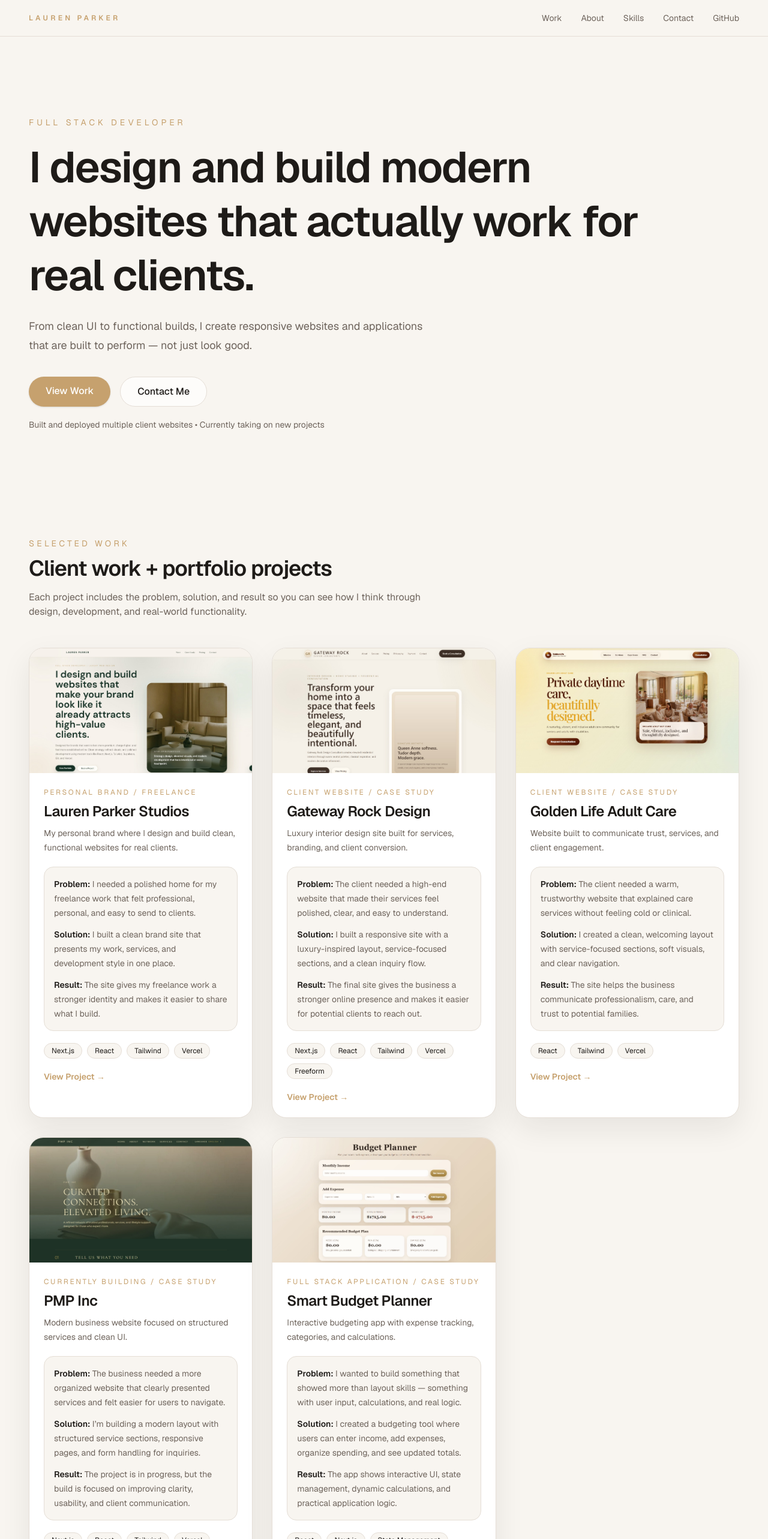
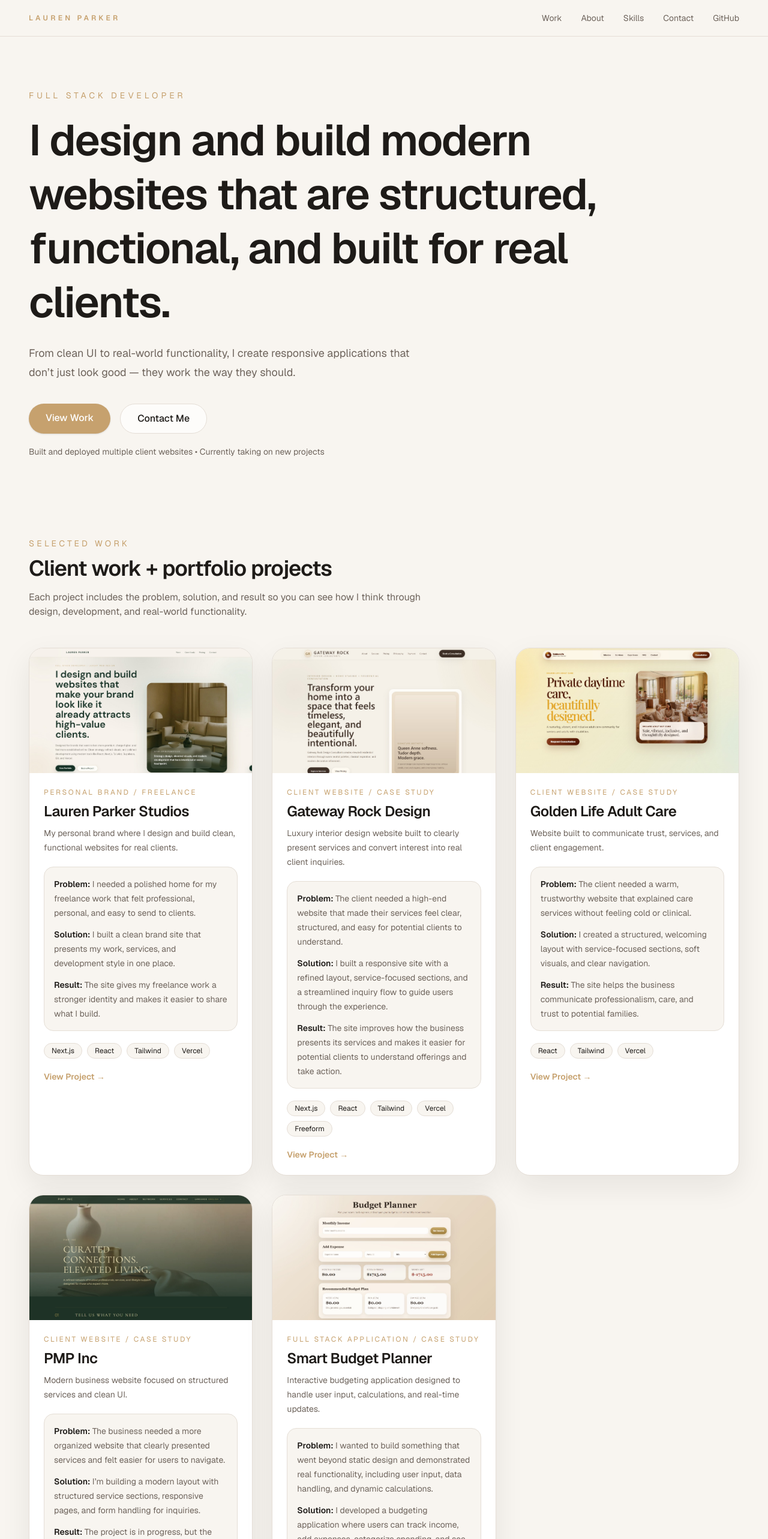
Before and after one commit to laurenabigailparker/lauren-parker-portfolio, a Next.js app: page / in a window 1280 px wide. Shown: the top 2566 px of the page at 60% size. Built offline with nearby package versions, Linux system fonts and the light colour scheme.

Commit message:
Enhance portfolio content: improved hero, about section, and project case studies

```diff
--- a/app/page.tsx
+++ b/app/page.tsx
@@ -27,17 +27,17 @@ const projects = [
     title: "Gateway Rock Design",
     type: "Client Website / Case Study",
     description:
-      "Luxury interior design site built for services, branding, and client conversion.",
+      "Luxury interior design website built to clearly present services and convert interest into real client inquiries.",
     tech: ["Next.js", "React", "Tailwind", "Vercel", "Freeform"],
     image: "/gatewaypic.jpg",
     live: "https://gateway-rock-design.vercel.app/",
     caseStudy: {
       problem:
-        "The client needed a high-end website that made their services feel polished, clear, and easy to understand.",
+        "The client needed a high-end website that made their services feel clear, structured, and easy for potential clients to understand.",
       solution:
-        "I built a responsive site with a luxury-inspired layout, service-focused sections, and a clean inquiry flow.",
+        "I built a responsive site with a refined layout, service-focused sections, and a streamlined inquiry flow to guide users through the experience.",
       result:
-        "The final site gives the business a stronger online presence and makes it easier for potential clients to reach out.",
+        "The site improves how the business presents its services and makes it easier for potential clients to understand offerings and take action.",
     },
   },
   {
@@ -52,14 +52,14 @@ const projects = [
       problem:
         "The client needed a warm, trustworthy website that explained care services without feeling cold or clinical.",
       solution:
-        "I created a clean, welcoming layout with service-focused sections, soft visuals, and clear navigation.",
+        "I created a structured, welcoming layout with service-focused sections, soft visuals, and clear navigation.",
       result:
         "The site helps the business communicate professionalism, care, and trust to potential families.",
     },
   },
   {
     title: "PMP Inc",
-    type: "Currently Building / Case Study",
+    type: "Client Website / Case Study",
     description:
       "Modern business website focused on structured services and clean UI.",
     tech: ["Next.js", "React", "Tailwind", "Vercel", "Freeform"],
@@ -79,18 +79,18 @@ const projects = [
     title: "Smart Budget Planner",
     type: "Full Stack Application / Case Study",
     description:
-      "Interactive budgeting app with expense tracking, categories, and calculations.",
+      "Interactive budgeting application designed to handle user input, calculations, and real-time updates.",
     tech: ["React", "Next.js", "State Management", "Application Logic"],
     image: "/budgetpic.jpg",
     live: "https://expense-tracker-5e2rdqtwg-laurenabigailparkers-projects.vercel.app/",
     github: "https://github.com/laurenabigailparker/expense-tracker",
     caseStudy: {
       problem:
-        "I wanted to build something that showed more than layout skills — something with user input, calculations, and real logic.",
+        "I wanted to build something that went beyond static design and demonstrated real functionality, including user input, data handling, and dynamic calculations.",
       solution:
-        "I created a budgeting tool where users can enter income, add expenses, organize spending, and see updated totals.",
+        "I developed a budgeting application where users can track income, add expenses, categorize spending, and see real-time updates to their totals using state management.",
       result:
-        "The app shows interactive UI, state management, dynamic calculations, and practical application logic.",
+        "The project demonstrates interactive UI, real-time data updates, and practical application logic, showing my ability to build functional, user-driven applications.",
     },
   },
 ];
@@ -209,8 +209,7 @@ export default function Home() {
           transition={{ delay: 0.1 }}
           className="max-w-5xl text-5xl font-semibold leading-tight tracking-tight md:text-7xl"
         >
-          I design and build modern websites that actually work for real
-          clients.
+         I design and build modern websites that are structured, functional, and built for real clients.
         </motion.h1>
 
         <motion.p
@@ -219,8 +218,7 @@ export default function Home() {
           transition={{ delay: 0.2 }}
           className="mt-6 max-w-2xl text-lg leading-8 text-[var(--subtext)]"
         >
-          From clean UI to functional builds, I create responsive websites and
-          applications that are built to perform — not just look good.
+         From clean UI to real-world functionality, I create responsive applications that don’t just look good — they work the way they should.
         </motion.p>
 
         <motion.div
@@ -383,21 +381,15 @@ export default function Home() {
 
               <div className="mt-6 space-y-5 text-lg leading-8 text-[var(--subtext)]">
                 <p>
-                  I’m a Full Stack Developer with a background in military
-                  logistics, bringing strong problem-solving, structure, and
-                  attention to detail into every build.
+                 I’m a Full Stack Developer with a background in military logistics, bringing structure, problem-solving, and attention to detail into every build.
                 </p>
 
                 <p>
-                  I’ve worked on real client websites and applications, focusing
-                  on clean design, smooth user experience, and making sure
-                  everything functions the way it should.
+                 I’ve worked on real client websites and applications, focusing on creating experiences that are clear, functional, and easy for users to navigate. I care about how things look, but more importantly, how they work.
                 </p>
 
                 <p>
-                  I’m comfortable working across frontend and backend concepts,
-                  from building polished interfaces to handling forms, API
-                  routes, deployment, and real-world functionality.
+                 I’m comfortable working across both frontend and backend concepts — from building responsive interfaces to handling form logic, API routes, and deployment. My goal is always the same: build something that functions reliably and makes sense to the user.
                 </p>
               </div>
             </div>
@@ -496,7 +488,7 @@ export default function Home() {
           </p>
 
           <h2 className="mt-3 text-4xl font-semibold tracking-tight">
-            Let’s build something that actually works.
+            Let’s build something that’s structured, functional, and built to perform.
           </h2>
 
           <p className="mt-5 max-w-2xl text-lg leading-8 text-[var(--subtext)]">
```
